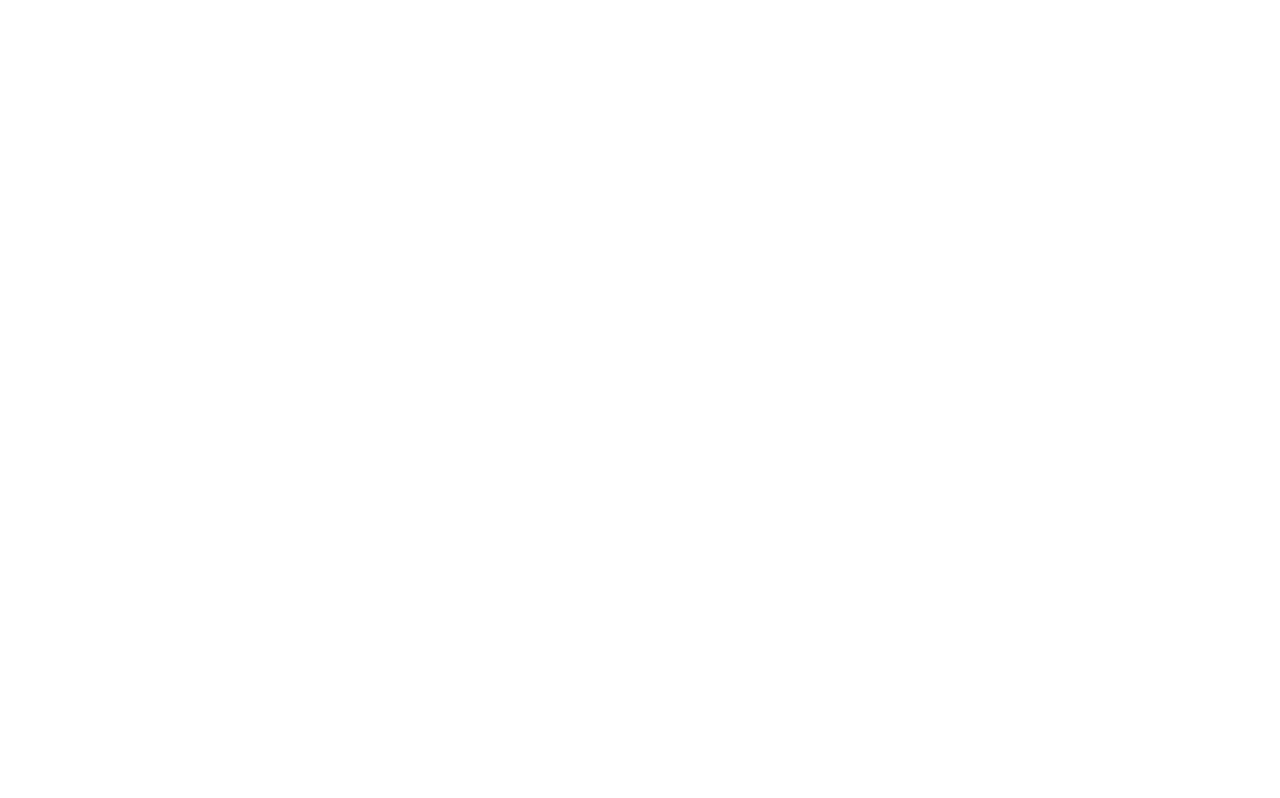
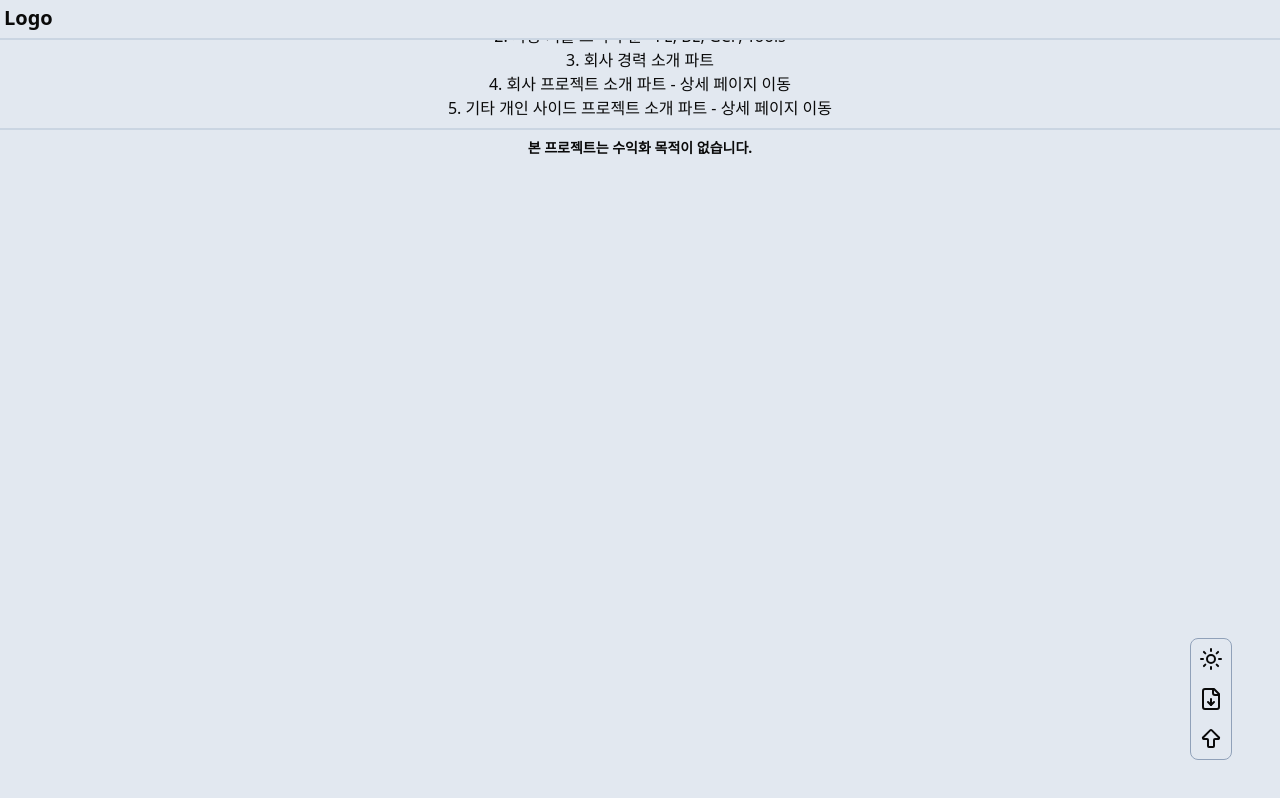
Before and after one commit to sangil94s/Portfoilos, a Next.js app: page / in a window 1280 px wide. Built offline with nearby package versions, Linux system fonts and the light colour scheme.

Commit message:
ADD : Header, Footer 등 초안 추가

```diff
--- a/app/globals.css
+++ b/app/globals.css
@@ -118,5 +118,6 @@
   }
   body {
     @apply bg-background text-foreground;
+    @apply bg-slate-200;
   }
 }
--- a/app/layout.tsx
+++ b/app/layout.tsx
@@ -1,6 +1,9 @@
 import type { Metadata } from 'next';
 import { Geist, Geist_Mono } from 'next/font/google';
 import './globals.css';
+import Footers from '@/components/Layout/Footer';
+import Headers from '@/components/Layout/Header';
+import ButtonGroup from '@/components/ButtonGroup/ButtonGroup';
 
 const geistSans = Geist({
   variable: '--font-geist-sans',
@@ -26,8 +29,13 @@
   children: React.ReactNode;
 }>) {
   return (
-    <html lang="en">
-      <body className={`${geistSans.variable} ${geistMono.variable} antialiased`}>{children}</body>
+    <html lang="ko">
+      <body className={`${geistSans.variable} ${geistMono.variable} antialiased`}>
+        <Headers />
+        {children}
+        <ButtonGroup />
+        <Footers />
+      </body>
     </html>
   );
 }
--- a/app/page.tsx
+++ b/app/page.tsx
@@ -9,6 +9,12 @@
           5. 위로가기 버튼 + 이력서 다운로드? + 메일 ?
           6. 애니메이션 -
       */}
+
+      <h1 className="text-center">1. 첫 자기소개 배치 부분</h1>
+      <h1 className="text-center">2. 사용 기술 스택 부분 - FE, BE, GCP, Tools</h1>
+      <h1 className="text-center">3. 회사 경력 소개 파트</h1>
+      <h1 className="text-center">4. 회사 프로젝트 소개 파트 - 상세 페이지 이동</h1>
+      <h1 className="text-center">5. 기타 개인 사이드 프로젝트 소개 파트 - 상세 페이지 이동</h1>
     </>
   );
 }
--- /dev/null
+++ b/app/workproject/[projectname]/page.tsx
@@ -0,0 +1,7 @@
+// 프로젝트 상세 페이지
+export const metadata = {
+  title: 'Project Detail',
+};
+export default function page() {
+  return <>1</>;
+}
--- /dev/null
+++ b/components/ButtonGroup/ButtonGroup.tsx
@@ -0,0 +1,22 @@
+// 위로가기 등 버튼이 여기에 Import 되는 역할
+import { ArrowBigUp, FileDown, Sun } from 'lucide-react';
+
+export default function ButtonGroup() {
+  return (
+    <>
+      <div className="border border-slate-400 rounded-md fixed right-12 bottom-10">
+        <p className="p-2">
+          <Sun />
+        </p>
+
+        <p className="p-2">
+          <FileDown />
+        </p>
+
+        <p className="p-2">
+          <ArrowBigUp />
+        </p>
+      </div>
+    </>
+  );
+}
--- /dev/null
+++ b/components/Layout/Footer.tsx
@@ -0,0 +1,11 @@
+export default function Footers() {
+  return (
+    <>
+      <footer className="w-full h-10 border-t-2 border-slate-300 mt-2">
+        <h4 className="text-center text-sm font-bold py-2">
+          본 프로젝트는 수익화 목적이 없습니다.
+        </h4>
+      </footer>
+    </>
+  );
+}
--- /dev/null
+++ b/components/Layout/Header.tsx
@@ -0,0 +1,11 @@
+export default function Headers() {
+  return (
+    <>
+      <header className="fixed w-full h-10 border-b-2 border-slate-300 bg-slate-200 mb-2">
+        <h1 className="p-1 text-xl font-bold">Logo</h1>
+
+        <section></section>
+      </header>
+    </>
+  );
+}
```
Also changed, not shown: app/personalproject/[projectname]/page.tsx (renamed from app/project/[projectname]/page.tsx), components/ButtonGroup/README.md (added), components/Project/README.md (added).
